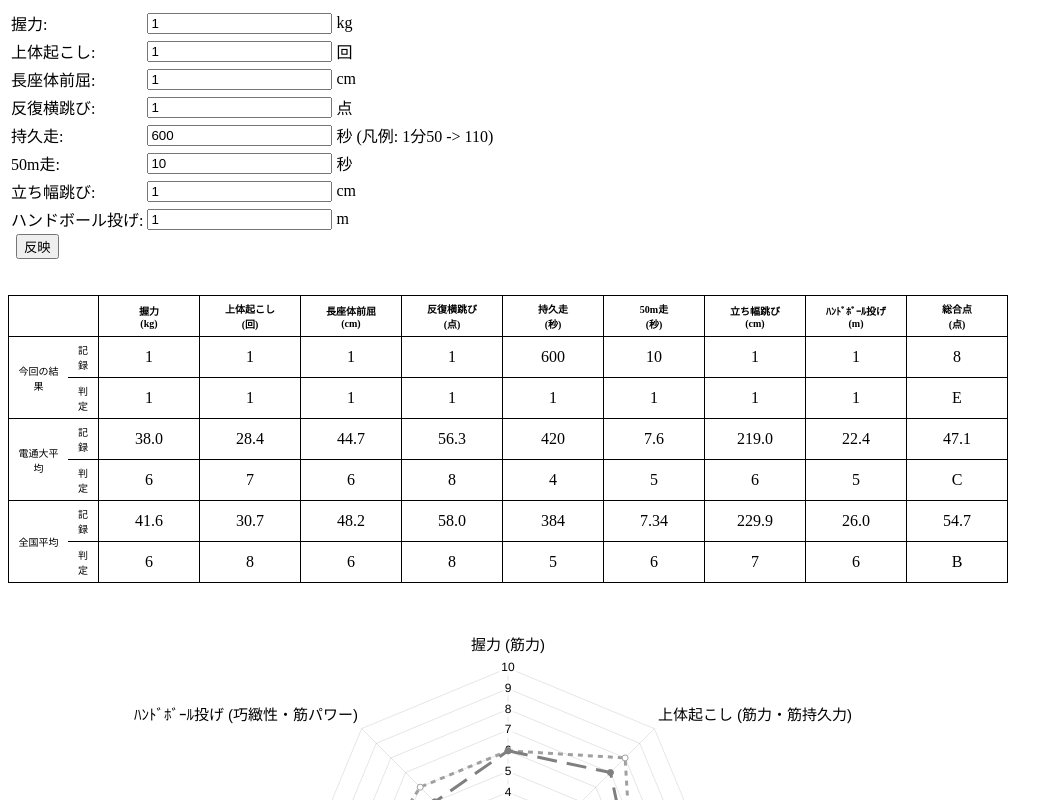
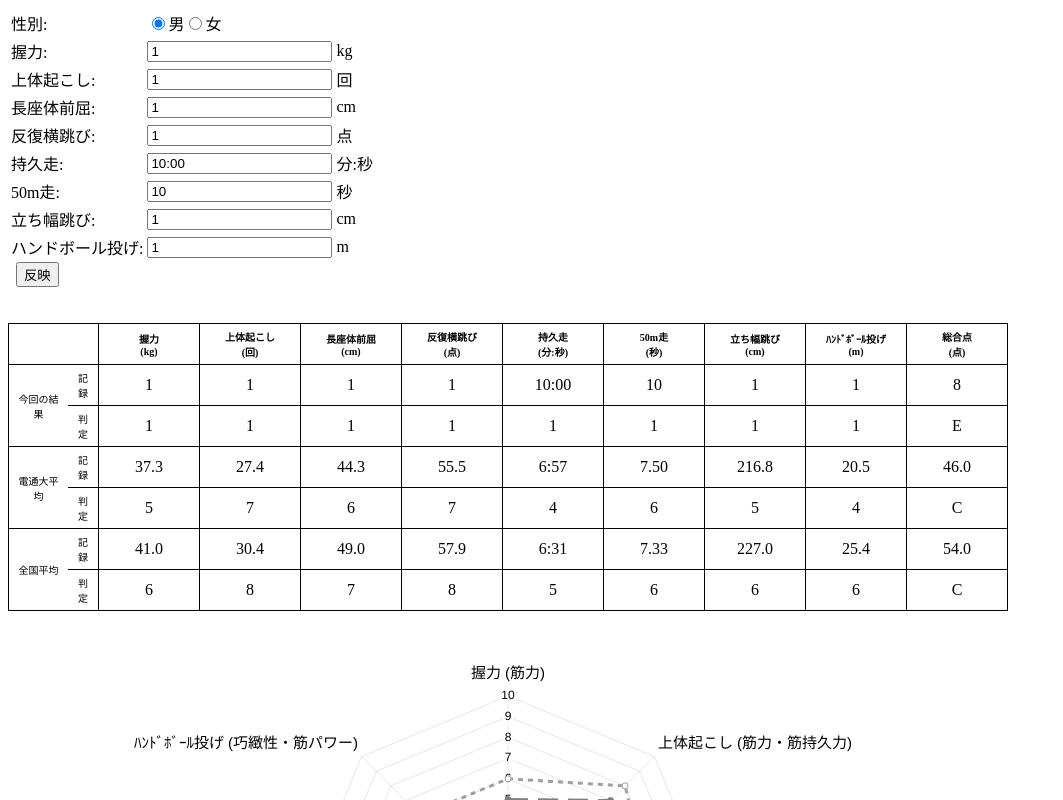
Before and after one commit to anotherhollow1125/taiiku_report, a plain HTML site: page index.html in a window 1280 px wide. Shown: the top 800 px of the page, without its empty margins (0-1063 px from the left). Drawn offline with nearby package versions, Linux system fonts and the light colour scheme.

Commit message:
2019年度版に変更+女子も選択可能に

```diff
--- a/index.html
+++ b/index.html
@@ -62,11 +62,13 @@
     <div class="no-print">
     <table class="form">
         <tbody>
+            <tr><td>性別:</td><td><input type="radio" class="conf" name="sex" value="0" checked/>男<input type="radio" class="conf" name="sex" value="1"/>女</td><td></td></tr>
+            <!-- <tr><td>年齢:</td><td><input type="radio" class="conf" name="age" value="0" checked/>18<input type="radio" class="conf" name="age" value="1"/>19</td><td>才</td></tr> -->
             <tr><td>握力:</td><td><input type="number" class="data" name="gripStrength" value="1"/></td><td>kg</td></tr>
             <tr><td>上体起こし:</td><td><input type="number" class="data" name="sittingUp" value="1"/></td><td>回</td></tr>
             <tr><td>長座体前屈:</td><td><input type="number" class="data" name="longSeatFlexion" value="1"/></td><td>cm</td></tr>
             <tr><td>反復横跳び:</td><td><input type="number" class="data" name="repeatedLateralJump" value="1"/></td><td>点</td></tr>
-            <tr><td>持久走:</td><td><input type="number" class="data" name="endurance" value="600"/></td><td>秒 (凡例: 1分50 -> 110)</td></tr>
+            <tr><td>持久走:</td><td><input type="text" class="data" name="endurance" value="10:00"/></td><td>分:秒</td></tr>
             <tr><td>50m走:</td><td><input type="number" class="data" name="running50m" value="10"/></td><td>秒</td></tr>
             <tr><td>立ち幅跳び:</td><td><input type="number" class="data" name="standingWidthJump" value="1"/></td><td>cm</td></tr>
             <tr><td>ハンドボール投げ:</td><td><input type="number" class="data" name="handballThrow" value="1"/></td><td>m</td></tr>
@@ -85,7 +87,7 @@
                     <th rowspan="2">上体起こし<br />(回)</th>
                     <th rowspan="2">長座体前屈<br />(cm)</th>
                     <th rowspan="2">反復横跳び<br />(点)</th>
-                    <th rowspan="2">持久走<br />(秒)</th>
+                    <th rowspan="2">持久走<br />(分:秒)</th>
                     <th rowspan="2">50m走<br />(秒)</th>
                     <th rowspan="2">立ち幅跳び<br />(cm)</th>
                     <th rowspan="2">ﾊﾝﾄﾞﾎﾞｰﾙ投げ<br />(m)</th>
@@ -119,52 +121,52 @@
                 <tr>
                     <td rowspan="2" class="small-font" style="border-right: none;">電通大平均</td>
                     <td class="small-font" style="border-left: none;">記録</td>
-                    <td>38.0</td>
-                    <td>28.4</td>
-                    <td>44.7</td>
-                    <td>56.3</td>
-                    <td>420</td>
-                    <td>7.6</td>
-                    <td>219.0</td>
-                    <td>22.4</td>
-                    <td>47.1</td>
+                    <td class="dentu-record"></td>
+                    <td class="dentu-record"></td>
+                    <td class="dentu-record"></td>
+                    <td class="dentu-record"></td>
+                    <td class="dentu-record"></td>
+                    <td class="dentu-record"></td>
+                    <td class="dentu-record"></td>
+                    <td class="dentu-record"></td>
+                    <td class="dentu-record"></td>
                 </tr>
                 <tr>
                     <td class="small-font" style="border-left: none;">判定</td>
-                    <td>6</td>
-                    <td>7</td>
-                    <td>6</td>
-                    <td>8</td>
-                    <td>4</td>
-                    <td>5</td>
-                    <td>6</td>
-                    <td>5</td>
-                    <td>C</td>
+                    <td class="dentu-score"></td>
+                    <td class="dentu-score"></td>
+                    <td class="dentu-score"></td>
+                    <td class="dentu-score"></td>
+                    <td class="dentu-score"></td>
+                    <td class="dentu-score"></td>
+                    <td class="dentu-score"></td>
+                    <td class="dentu-score"></td>
+                    <td class="dentu-score"></td>
                 </tr>
                 <tr>
                     <td rowspan="2" class="small-font" style="border-right: none;">全国平均</td>
                     <td class="small-font" style="border-left: none;">記録</td>
-                    <td>41.6</td>
-                    <td>30.7</td>
-                    <td>48.2</td>
-                    <td>58.0</td>
-                    <td>384</td>
-                    <td>7.34</td>
-                    <td>229.9</td>
-                    <td>26.0</td>
-                    <td>54.7</td>
+                    <td class="all-record"></td>
+                    <td class="all-record"></td>
+                    <td class="all-record"></td>
+                    <td class="all-record"></td>
+                    <td class="all-record"></td>
+                    <td class="all-record"></td>
+                    <td class="all-record"></td>
+                    <td class="all-record"></td>
+                    <td class="all-record"></td>
                 </tr>
                 <tr>
                     <td class="small-font" style="border-left: none;">判定</td>
-                    <td>6</td>
-                    <td>8</td>
-                    <td>6</td>
-                    <td>8</td>
-                    <td>5</td>
-                    <td>6</td>
-                    <td>7</td>
-                    <td>6</td>
-                    <td>B</td>
+                    <td class="all-score"></td>
+                    <td class="all-score"></td>
+                    <td class="all-score"></td>
+                    <td class="all-score"></td>
+                    <td class="all-score"></td>
+                    <td class="all-score"></td>
+                    <td class="all-score"></td>
+                    <td class="all-score"></td>
+                    <td class="all-score"></td>
                 </tr>
             </tbody>
         </table>
@@ -178,40 +180,97 @@
     &nbsp;&nbsp;※ そのまま印刷するとヘッダーとフッターが出てきてしまいます。<a href="https://faq.cybozu.info/alphascope/cybozu/web/kintone/Detail.aspx?id=2114&isCrawler=1" target="_blank">こことか</a>を参考に消してから印刷してください。
     </div>
     <script>
-
 addEventListener("load", function(){
 
-let myRadar,
+let myRadar;
+const
     canvas = document.querySelector("canvas#raderChart"),
     container = document.querySelector("#canvas-container"),
     ctx = canvas.getContext("2d"),
-    borders = { // a <= v && v < b
-        gripStrength: [18, 23, 28, 33, 38, 43, 47, 51, 56],
-        sittingUp: [13, 16, 19, 22, 25, 27, 30, 33, 35],
-        longSeatFlexion: [21, 28, 33, 39, 44, 49, 53, 58, 64],
-        repeatedLateralJump: [30, 37, 41, 45, 49, 53, 56, 60, 63],
-        endurance: [300, 317, 334, 356, 383, 411, 451, 500, 561],
-        running50m: [6.7, 6.9, 7.1, 7.3, 7.6, 8.0, 8.5, 9.1, 9.8],
-        standingWidthJump: [150, 170, 188, 203, 218, 230, 242, 254, 265],
-        handballThrow: [13, 16, 19, 22, 25, 28, 31, 34, 37]
-    };
+    borders = [ // a <= v && v < b
+    { // 男子
+        gripStrength:        [ 18,  23,  28,  33,  38,  43,  47,  51,  56],
+        sittingUp:           [ 13,  16,  19,  22,  25,  27,  30,  33,  35],
+        longSeatFlexion:     [ 21,  28,  33,  39,  44,  49,  53,  58,  64],
+        repeatedLateralJump: [ 30,  37,  41,  45,  49,  53,  56,  60,  63],
+        endurance:           [300, 317, 334, 356, 383, 411, 451, 500, 561],
+        running50m:          [6.7, 6.9, 7.1, 7.3, 7.6, 8.0, 8.5, 9.1, 9.8],
+        standingWidthJump:   [150, 170, 188, 203, 218, 230, 242, 254, 265],
+        handballThrow:       [ 13,  16,  19,  22,  25,  28,  31,  34,  37]
+    },
+    { // 女子
+        gripStrength:        [ 14,  17,  20,  23,  25,  28,  30,  33,  36],
+        sittingUp:           [  8,  11,  13,  15,  18,  20,  23,  26,  29],
+        longSeatFlexion:     [ 23,  30,  35,  40,  45,  50,  54,  58,  63],
+        repeatedLateralJump: [ 27,  32,  36,  39,  42,  45,  48,  50,  53],
+        endurance:           [230, 243, 260, 278, 297, 319, 343, 375, 418],
+        running50m:          [7.8, 8.1, 8.4, 8.7, 9.0, 9.4, 9.9,10.4,11.2],
+        standingWidthJump:   [118, 132, 145, 157, 168, 179, 190, 200, 210],
+        handballThrow:       [  8,  10,  11,  12,  14,  16,  18,  20,  23]
+    }],
+    all_record = [
+        ["41.0", "30.4", "49.0", "57.9", "6:31", "7.33", "227.0", "25.4", "54.0"], // 男 18
+        ["26.6", "23.1", "48.7", "47.8", "5:11", "9.09", "167.7", "13.6", "47.0"] // 女 18
+    ],
+    all_score = [
+        [6, 8, 7, 8, 5, 6, 6, 6, "C"], // 男 18
+        [6, 8, 6, 7, 5, 5, 5, 5, "C"]  // 女 18
+    ],
+    dentu_record = [
+        ["37.3", "27.4", "44.3", "55.5", "6:57", "7.50", "216.8", "20.5", "46.0"], // 男子
+        ["37.3", "27.4", "44.3", "55.5", "6:57", "7.50", "216.8", "20.5", "46.0"]  // 女子 (不明なので男子ので代用)
+    ],
+    dentu_score = [
+        [5, 7, 6, 7, 4, 6, 5, 4, "C"], // 男子
+        [10, 9, 5, 10, 2, 10, 10, 9, "A"]  // 女子 (不明なので男子ので代用)
+    ];
+
 document.querySelector("#showResult").addEventListener("click", function(){
-    try{
-    ipts = document.querySelectorAll("input.data");
+    const
+        confs = document.querySelectorAll("input.conf"),
+        ipts = document.querySelectorAll("input.data"),
+        recordTds = document.querySelectorAll("td.record"),
+        scoreTds = document.querySelectorAll("td.score"),
+        dentuRecTds = document.querySelectorAll("td.dentu-record"),
+        dentuScrTds = document.querySelectorAll("td.dentu-score"),
+        allRecTds = document.querySelectorAll("td.all-record"),
+        allScrTds = document.querySelectorAll("td.all-score");
     let records = [],
         scores = [],
         scoreSum = 0,
-        recordTds = document.querySelectorAll("td.record"),
-        scoreTds = document.querySelectorAll("td.score");
+        conf_dic = {}; // 今後の拡張(年齢対応)のために取っておく
+
+    /* 2019年追加 年齢と性別を設定可能に */
+    confs.forEach((conf)=>{
+        if (conf.checked) {
+            conf_dic[conf.getAttribute("name")] = parseInt(conf.value);
+        }
+    }, false);
+
+    const sex = conf_dic["sex"];
+
+    for (let i = 0; i < 9; i++) {
+        dentuRecTds[i].textContent = dentu_record[sex][i];
+        dentuScrTds[i].textContent = dentu_score[sex][i];
+        allRecTds[i].textContent = all_record[sex][i];
+        allScrTds[i].textContent = all_score[sex][i];
+    }
+    /* 2019年追加 ここまで */
+
     ipts.forEach(function(ipt, j){
-        let record = parseFloat(ipt.value),
-            score = 1,
-            name = ipt.getAttribute("name");
-        let border = borders[name];
-        if(name == "running50m") record = Math.round(record*10)/10;
+
+        let name = ipt.getAttribute("name"),
+            // record = parseFloat(ipt.value),
+            record = ((v)=>{
+                return parseFloat(v.indexOf(":") == -1 ? v : (parseFloat(v.split(":")[0])*60 + parseFloat(v.split(":")[1])));
+            })(ipt.value),
+            score = 1;
+        let border = borders[sex][name];
+        // if(name == "running50m") record = Math.round(record*10)/10;
         if(!record || record < 0) throw "InvalidNum";
         records.push(record);
-        recordTds[j].textContent = record;
+        // recordTds[j].textContent = record;
+        recordTds[j].textContent = ipt.value;
         for(let i=0;i < 8;i++) {
             if(border[i] <= record && record < border[i+1]) {
                 score = i+2;
@@ -230,11 +289,7 @@ document.querySelector("#showResult").addEventListener("click", function(){
         if(scoreSum < b) scoreTds[8].textContent = ranks[i];
     });
 
-    if(canvas && ctx) showRader(canvas, container, ctx, scores);
-    } catch(e) {
-        console.log(e);
-        return;
-    }
+    if(canvas && ctx) showRader(canvas, container, ctx, scores, sex);
 }, false);
 
 Chart.pluginService.register({
@@ -245,7 +300,7 @@ Chart.pluginService.register({
     }
 });
 
-function showRader(canvas, container, ctx, scores){
+function showRader(canvas, container, ctx, scores, sex) {
     let ratio = container.clientWidth/1000;
     let config = {
         type: 'radar',
@@ -273,7 +328,7 @@ function showRader(canvas, container, ctx, scores){
                 pointBackgroundColor: "rgb(127, 127, 127)",
                 // pointStyle: "triangle",
                 borderDash: [20, 10],
-                data: [6, 7, 6, 8, 4, 5, 6, 5]
+                data: dentu_score[sex].slice(0, -1)
             },{
                 label: "全国平均",
                 backgroundColor: "rgba(255, 255, 255, 0)",
@@ -282,7 +337,7 @@ function showRader(canvas, container, ctx, scores){
                 pointBorderColor: "rgb(160, 160, 160)",
                 // pointStyle: "rectRot",
                 borderDash: [5, 5],
-                data: [6, 8, 6, 8, 5, 6, 7, 6]
+                data: all_score[sex].slice(0, -1)
             }]
         },
         options: {
```
